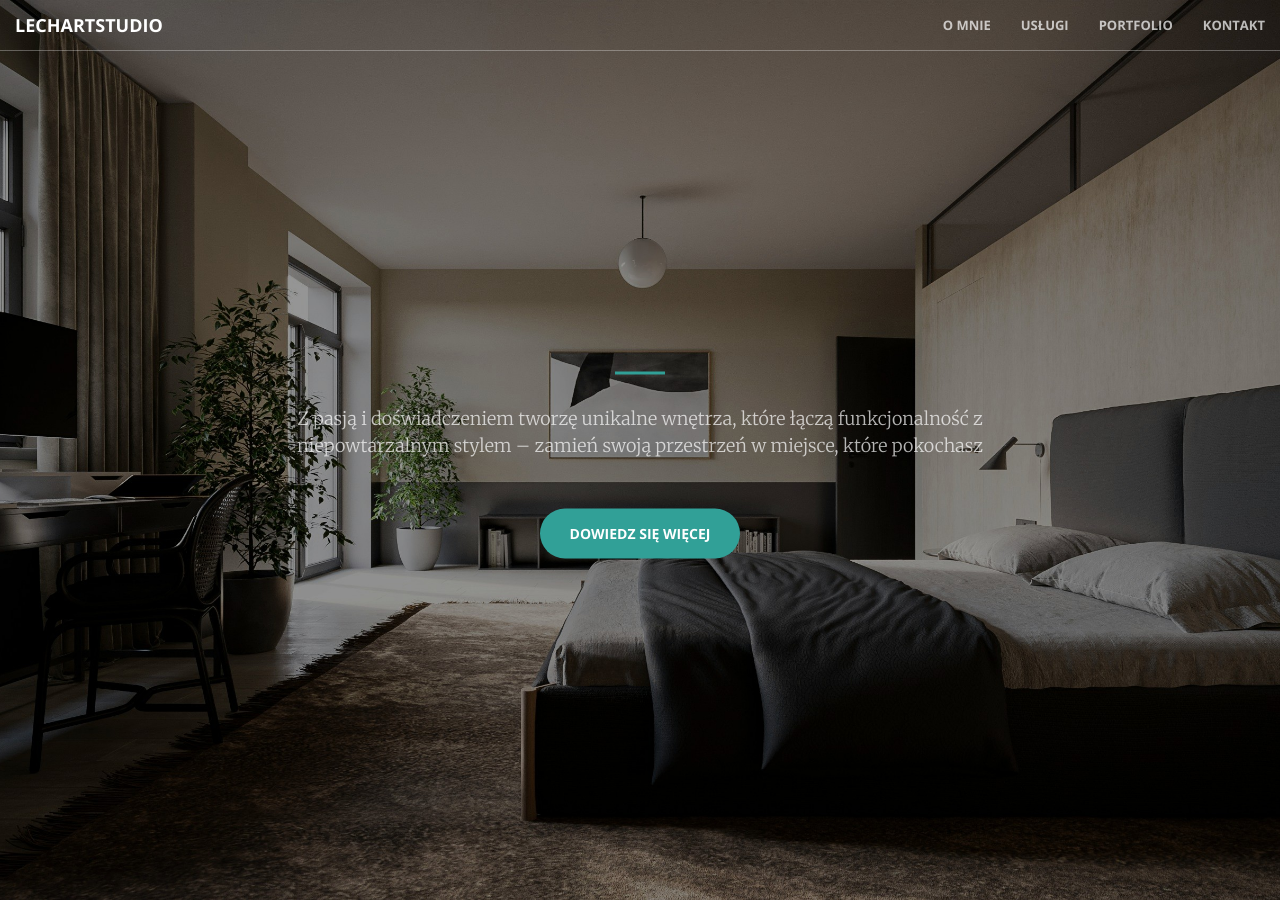
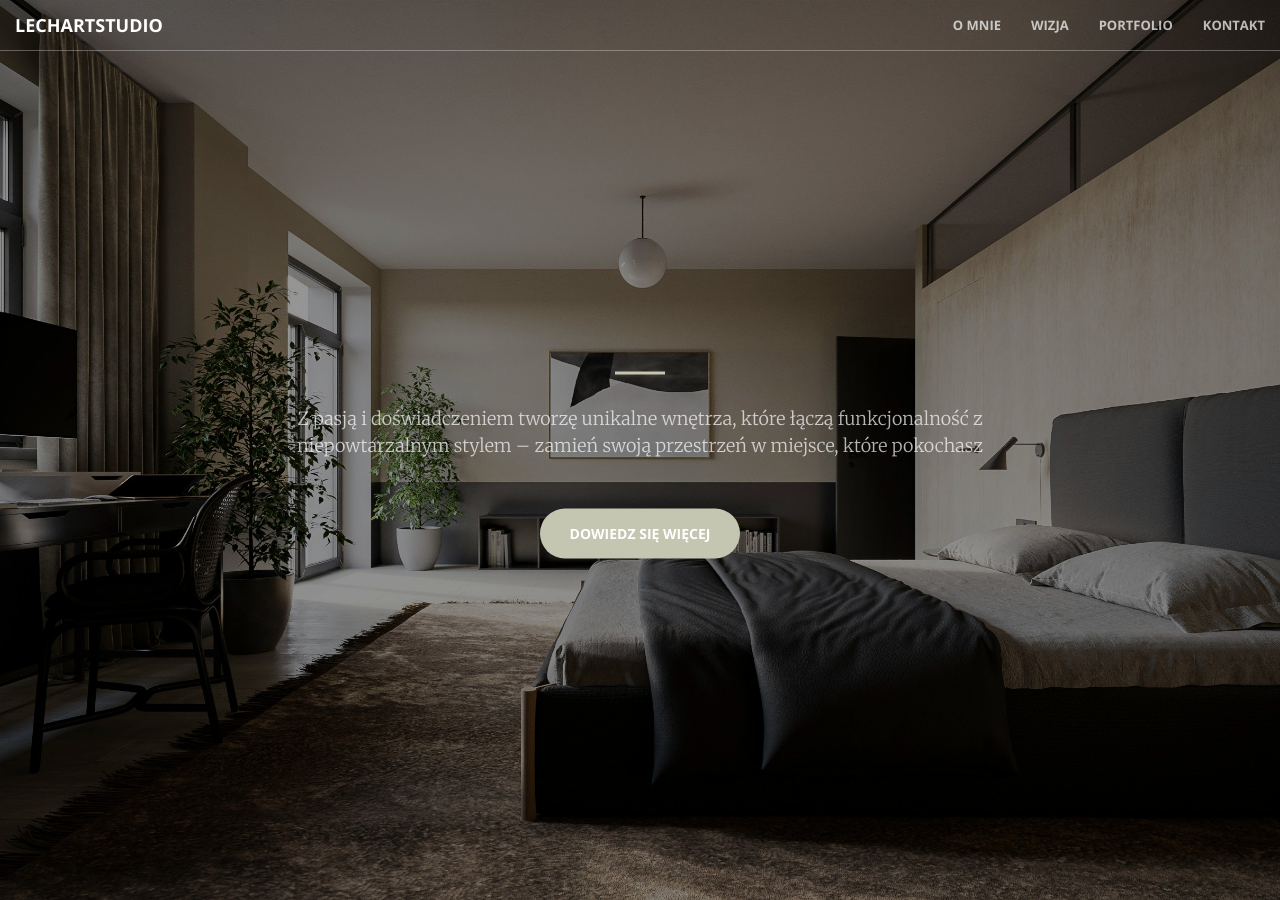
Before and after one commit to MarekBaranski/lechartstudio.github.io, a Jekyll site: the page built from index.html, in a window 1280 px wide and 900 px high. Built offline with Jekyll 4.4.1, drawn with Linux system fonts in a browser that asks for light colours; some of the changed text lies outside the part shown.

```diff
--- a/_includes/aside.html
+++ b/_includes/aside.html
@@ -1,7 +1,7 @@
   <aside class="bg-dark">
       <div class="container text-center">
           <div class="call-to-action">
-              <h2>chcesz zobaczyć więcej realizacji?</h2>
+              <h2>Chcesz zobaczyć więcej realizacji?</h2>
               <a href="https://drive.google.com/file/d/0B76gFDU-B9dDcHlueHZRV1FHeEk/view?resourcekey=0-ZrcWBfsYuWB1o1h6XPtdaw" class="btn btn-default btn-xl wow tada">Pobierz!</a>
           </div>
       </div>
--- a/_includes/call-to-action.html
+++ b/_includes/call-to-action.html
@@ -2,9 +2,9 @@
     <div class="container">
         <div class="row">
             <div class="col-lg-8 col-lg-offset-2 text-center">
-                <h2 class="section-heading">Mam to, czego szukasz!</h2>
+                <h2 class="section-heading">Przestrzenie, które opowiadają historie...</h2>
                 <hr class="light">
-                <p class="text-faded">Tworzę unikalne i funkcjonalne wnętrza, które odzwierciedlają Twój styl i potrzeby. Moje projekty łączą estetykę z komfortem, a cały proces jest prosty i przejrzysty. Zmień swoją przestrzeń bez kompromisów!</p>
+                <p class="text-faded">Wnętrza mają w sobie emocje – są echem naszych doświadczeń, potrzeb i estetycznych wyborów. Projektowanie to dla mnie odkrywanie tej ukrytej narracji i nadawanie jej materialnej formy. Każda przestrzeń ma swój własny rytm, proporcje i detale, które mogą stworzyć harmonię lub wprowadzić dysonans. Moim celem jest uchwycenie tego balansu.</p>
                 <a href="#services" class="btn btn-primary btn-xl page-scroll">Więcej...</a>
             </div>
         </div>
--- a/_includes/contact.html
+++ b/_includes/contact.html
@@ -4,7 +4,7 @@
             <div class="col-lg-8 col-lg-offset-2 text-center">
                 <h2 class="section-heading">Pozostań w kontakcie!</h2>
                 <hr class="primary">
-                <p>Gotowy, aby rozpocząć z nami swój kolejny projekt? To świetnie! Zadzwoń do nas lub wyślij nam e-mail, a my skontaktujemy się z Tobą tak szybko, jak to możliwe!</p>
+                <p>Jeśli chcesz podzielić się swoimi pomysłami lub masz pytania dotyczące projektu, zapraszam do kontaktu. Z przyjemnością omówię z Tobą wszystkie szczegóły.</p>
                 <br>
             </div>
         <div class="col-lg-2 col-lg-offset-2 text-center">
--- a/_includes/nav.html
+++ b/_includes/nav.html
@@ -18,7 +18,7 @@
                     <a class="page-scroll" href="#about">O mnie</a>
                 </li>
                 <li>
-                    <a class="page-scroll" href="#services">Usługi</a>
+                    <a class="page-scroll" href="#services">Wizja</a>
                 </li>
                 <li>
                     <a class="page-scroll" href="#portfolio">Portfolio</a>
--- a/_includes/services.html
+++ b/_includes/services.html
@@ -2,7 +2,7 @@
     <div class="container">
         <div class="row">
             <div class="col-lg-12 text-center">
-                <h2 class="section-heading">Oferta</h2>
+                <h2 class="section-heading">Filary Tworzenia</h2>
                 <hr class="primary">
             </div>
         </div>
@@ -12,29 +12,29 @@
             <div class="col-lg-3 col-md-6 text-center">
                 <div class="service-box">
                     <i class="fa fa-4x fa-users wow bounceIn text-primary"></i>
-                    <h3>Konsultacja</h3>
-                    <p class="text-muted"> indywidualne spotkanie, podczas którego omawiamy potrzeby i wizje dotyczące Twojego wnętrza, aby stworzyć idealny projekt dopasowany do Twojego stylu i funkcji przestrzeni.</p>
+                    <h3>Rozmowy o przestrzeni</h3>
+                    <p class="text-muted"> Każdy projekt zaczyna się od słuchania. Analizuję nie tylko układ wnętrza, ale przede wszystkim osobę, która będzie w nim żyć. To rozmowa o jej potrzebach, upodobaniach, estetycznych preferencjach i emocjach, jakie chce czuć w danym miejscu. W ten sposób projekt staje się nie tylko funkcjonalny i spójny wizualnie, ale też dopasowany do stylu życia i wrażliwości użytkownika.</p>
                 </div>
             </div>
             <div class="col-lg-3 col-md-6 text-center">
                 <div class="service-box">
                     <i class="fa fa-4x fa-lightbulb wow bounceIn text-primary" data-wow-delay=".1s"></i>
-                    <h3>Projekt koncepcyjny</h3>
-                    <p class="text-muted">stworzenie wstępnej wizji wnętrza, uwzględniającej układ przestrzenny, styl, kolory oraz materiały, które odzwierciedlają Twoje potrzeby i oczekiwania.</p>
+                    <h3>Kompozycja i forma</h3>
+                    <p class="text-muted">Przestrzeń to więcej niż suma ścian i mebli – to gra światła, kolorów, proporcji i rytmu. Starannie dobieram układ i skalę elementów, tak aby wnętrze było harmonijne, czytelne i intuicyjne w użytkowaniu. Każdy detal, od rozmieszczenia linii po zestawienie faktur, wpływa na odbiór przestrzeni. Dążę do tego, by forma nie tylko cieszyła oko, ale także budowała atmosferę i nadawała wnętrzu charakter.</p>
                 </div>
             </div>
             <div class="col-lg-3 col-md-6 text-center">
                 <div class="service-box">
                     <i class="fa fa-4x fa-ruler-combined wow bounceIn text-primary" data-wow-delay=".2s"></i>
-                    <h3>Projekt wykonawczy</h3>
-                    <p class="text-muted"> szczegółowy plan realizacji, zawierający rysunki techniczne, specyfikację materiałów oraz instrukcje montażu, niezbędne do wykonania projektu zgodnie z zamierzeniami.</p>
+                    <h3>Detal i struktura</h3>
+                    <p class="text-muted"> To właśnie detale nadają wnętrzu indywidualny charakter. Faktura materiałów, precyzja wykończenia, a także techniczne aspekty projektu – rysunki wykonawcze, układy funkcjonalne, ergonomia – wszystko to wpływa na ostateczny kształt przestrzeni.</p>
                 </div>
             </div>
             <div class="col-lg-3 col-md-6 text-center">
                 <div class="service-box">
                     <i class="fa fa-4x fa-couch wow bounceIn text-primary" data-wow-delay=".3s"></i>
                     <h3>Home staging</h3>
-                    <p class="text-muted">przygotowanie nieruchomości do sprzedaży lub wynajmu, poprzez stylizację wnętrz, co zwiększa atrakcyjność przestrzeni dla potencjalnych nabywców.</p>
+                    <p class="text-muted">Czasem wystarczy drobna zmiana, by wnętrze nabrało nowego życia. Moja praca to również subtelna interpretacja istniejących przestrzeni – przekształcanie ich tak, by były bardziej intuicyjne, spójne i dopasowane do osób, które w nich żyją.</p>
                 </div>
             </div>
         </div>
--- a/css/main.scss
+++ b/css/main.scss
@@ -34,7 +34,7 @@
 // }
 
 // variables.less
-$theme-primary: #31a097;
+$theme-primary: #C5C6B1;
 $theme-dark: #222;
 
 // Import partials from `sass_dir` (defaults to `_sass`)
```
